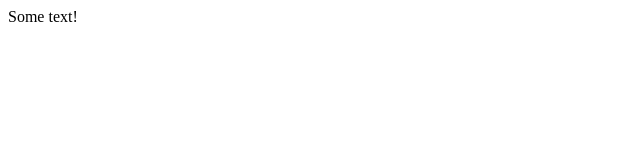
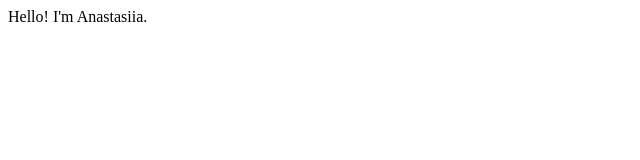
Before and after one commit to naechhka/week1, a plain HTML site: page week1/index.html in a window 1280 px wide. Shown: the full height of the page, 0-640 px from the left. Drawn offline with Linux system fonts and the light colour scheme.

Commit message:
Update index.html

```diff
--- a/week1/index.html
+++ b/week1/index.html
@@ -1,6 +1,6 @@
 <!DOCTYPE html>
 <html>
     <body>
-        Some text!
+        Hello! I'm Anastasiia.
     </body>
 </html>
```
